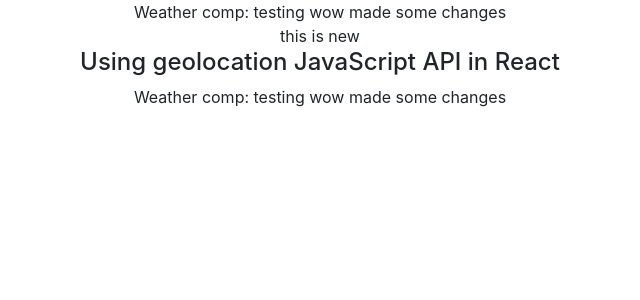
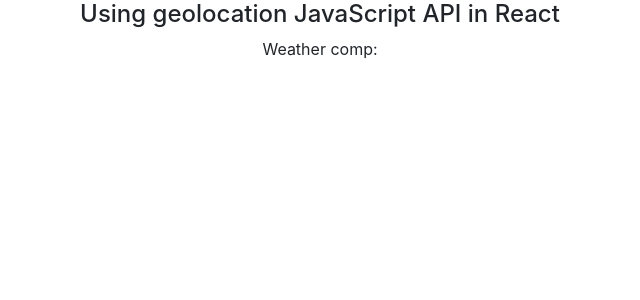
Before and after one commit to teaywilliams/72_hours, a React (Create React App) app: page / in a window 1280 px wide. Shown: the top 300 px of the page, without its empty margins (320-960 px from the left). Built offline with nearby package versions, Linux system fonts and the light colour scheme; no server answers.

Commit message:
this has location updates for team

```diff
--- a/src/App.js
+++ b/src/App.js
@@ -14,8 +14,6 @@ function App() {
   const [location, setLocation] = useState()
   return (
     <div className="App">
-      <Weather/>
-      this is new
       <Location location={location} setLocation={setLocation} />
       {location?.longitude}
       {location?.latitude}
--- a/src/components/Weather.js
+++ b/src/components/Weather.js
@@ -1,10 +1,9 @@
 import React from 'react'
 const Weather = ({location}) => {
+
     return (
         <div>
             Weather comp: {location?.longitude}
-            testing
-            wow made some changes
         </div>
     )
 }
```
